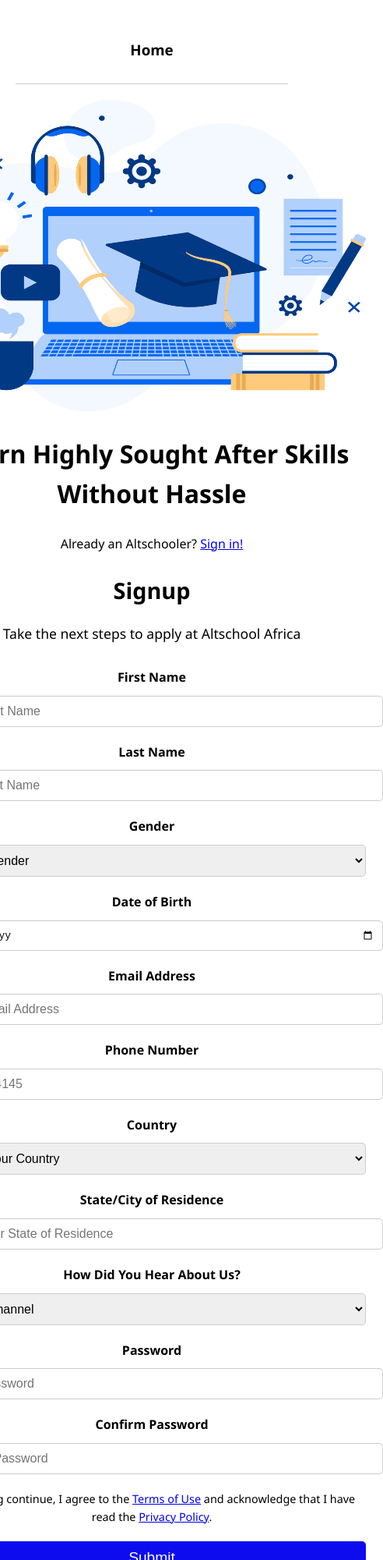
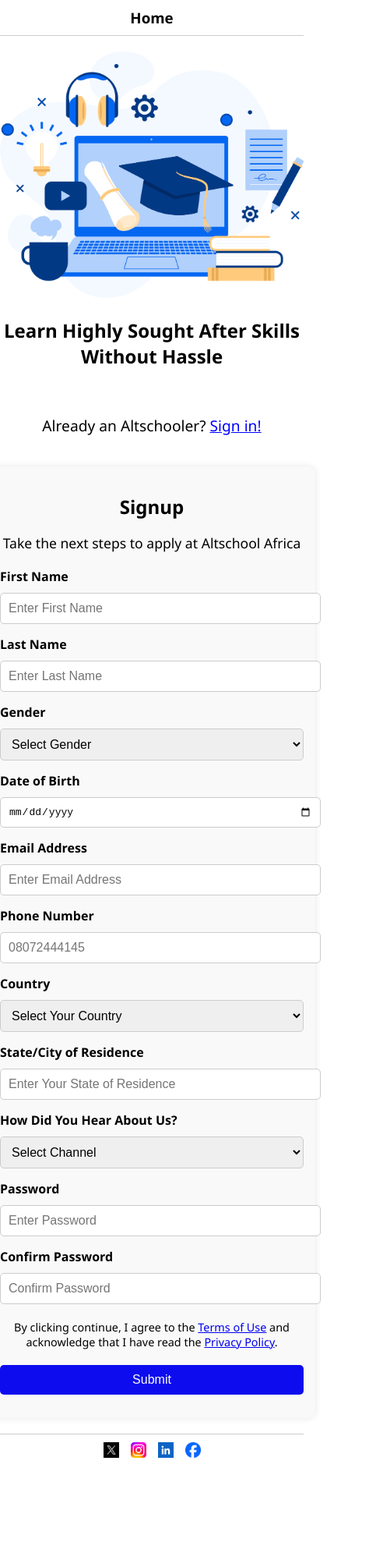
Before and after one commit to Samsyne/AltSch, a plain HTML site: page assignment/form.html in a window 390 px wide. Shown: the top 2000 px of the page at 78% size, 492 px wide, since content can reach past the window. After the commit the page ends 1884 px from the top, so only its background shows below. Drawn offline with Linux system fonts and the light colour scheme.

Commit message:
my assignment

```diff
--- a/assignment/formstyle.css
+++ b/assignment/formstyle.css
@@ -1,37 +1,58 @@
 /* Global Styles */
 body {
     font-family: 'Segoe UI', Tahoma, Geneva, Verdana, sans-serif;
-    background-color: white; /* White background */
-    color: black; /* Black text */
+    background-color: white;
+    color: black;
     margin: 0;
-    padding: 20px;
-    line-height: 1.6;
+    padding: 0;
     display: flex;
     flex-direction: column;
     align-items: center;
+    justify-content: space-between;
+    min-height: 100vh;
 }
 
-header, footer {
+/* Header Styles */
+header {
+    width: 100%;
     background-color: white;
-    width: 100%;
     padding: 10px 0;
     text-align: center;
     border-bottom: 1px solid #ccc;
 }
 
-header a, footer a {
+header nav h3 {
+    margin: 0;
+}
+
+header nav a {
     color: black;
     text-decoration: none;
     font-weight: bold;
 }
 
-header a:hover, footer a:hover {
+header nav a:hover {
     text-decoration: underline;
+}
+
+/* Main Styles */
+main {
+    width: 100%;
+    flex-grow: 1;
+    display: flex;
+    flex-direction: column;
+    align-items: center;
+    padding: 20px;
 }
 
 .hero {
     text-align: center;
-    margin: 20px 0;
+    margin-bottom: 20px;
+}
+
+.hero img {
+    max-width: 100%;
+    height: auto;
 }
 
 .hero h1 {
@@ -39,31 +60,50 @@ header a:hover, footer a:hover {
     margin-top: 20px;
 }
 
-.signin-section, .signup-section {
+/* Sign-in Section */
+.signin-section {
+    text-align: center;
+    margin-bottom: 20px;
+}
+
+.signin-section p {
+    font-size: 1.2em;
+}
+
+.signin-section a {
+    color: blue;
+    text-decoration: underline;
+}
+
+.signin-section a:hover {
+    text-decoration: none;
+}
+
+/* Sign-up Section */
+.signup-section {
     width: 100%;
     max-width: 600px;
-    margin: 20px 0;
-    text-align: center;
+    background-color: #f9f9f9;
+    padding: 20px;
+    border-radius: 10px;
+    box-shadow: 0 0 10px rgba(0, 0, 0, 0.1);
+    text-align: left;
 }
 
 .signup-section h2 {
     font-size: 1.8em;
     margin-bottom: 10px;
+    text-align: center;
 }
 
 .signup-section p {
-    margin-bottom: 30px;
+    margin-bottom: 20px;
     font-size: 1.1em;
-}
-
-.form-section {
-    width: 100%;
-    max-width: 600px;
-    margin: 20px auto;
+    text-align: center;
 }
 
 .form-group {
-    margin-bottom: 20px;
+    margin-bottom: 15px;
 }
 
 label {
@@ -72,7 +112,12 @@ label {
     margin-bottom: 5px;
 }
 
-input[type="text"], input[type="email"], input[type="tel"], input[type="password"], input[type="date"], select {
+input[type="text"],
+input[type="email"],
+input[type="tel"],
+input[type="password"],
+input[type="date"],
+select {
     width: 100%;
     padding: 10px;
     margin-top: 5px;
@@ -81,7 +126,12 @@ input[type="text"], input[type="email"], input[type="tel"], input[type="password
     font-size: 1em;
 }
 
-input[type="text"]:focus, input[type="email"]:focus, input[type="tel"]:focus, input[type="password"]:focus, input[type="date"]:focus, select:focus {
+input[type="text"]:focus,
+input[type="email"]:focus,
+input[type="tel"]:focus,
+input[type="password"]:focus,
+input[type="date"]:focus,
+select:focus {
     outline: none;
     border-color: #666;
 }
@@ -106,26 +156,61 @@ button[type="submit"]:hover {
     background-color: blue;
 }
 
+/* Footer Styles */
+footer {
+    width: 100%;
+    background-color: white;
+    padding: 10px 0;
+    text-align: center;
+    border-top: 1px solid #ccc;
+}
+
 footer ul {
     list-style: none;
     padding: 0;
-}
-
-footer ul.social-links {
+    margin: 0;
     display: flex;
     justify-content: center;
     gap: 15px;
 }
 
-footer ul.social-links li {
-    display: inline;
+footer ul li {
+    display: inline-block;
 }
 
-footer ul.social-links a {
+footer ul li a {
     display: inline-block;
-    padding: 5px;
 }
 
-footer ul.social-links a:hover {
+footer ul li a:hover {
     opacity: 0.8;
 }
+
+/* Responsive Styles */
+@media (max-width: 599px) {
+    .hero h1 {
+        font-size: 1.5em;
+    }
+
+    .signup-section {
+        padding: 15px;
+    }
+
+    .signup-section h2 {
+        font-size: 1.5em;
+    }
+
+    button[type="submit"] {
+        font-size: 1em;
+    }
+}
+
+@media (min-width: 600px) and (max-width: 899px) {
+    .hero h1 {
+        font-size: 1.75em;
+    }
+
+    .signup-section h2 {
+        font-size: 1.75em;
+    }
+}
```
Also changed, not shown: assignment/index.html (+17 -3 lines).
